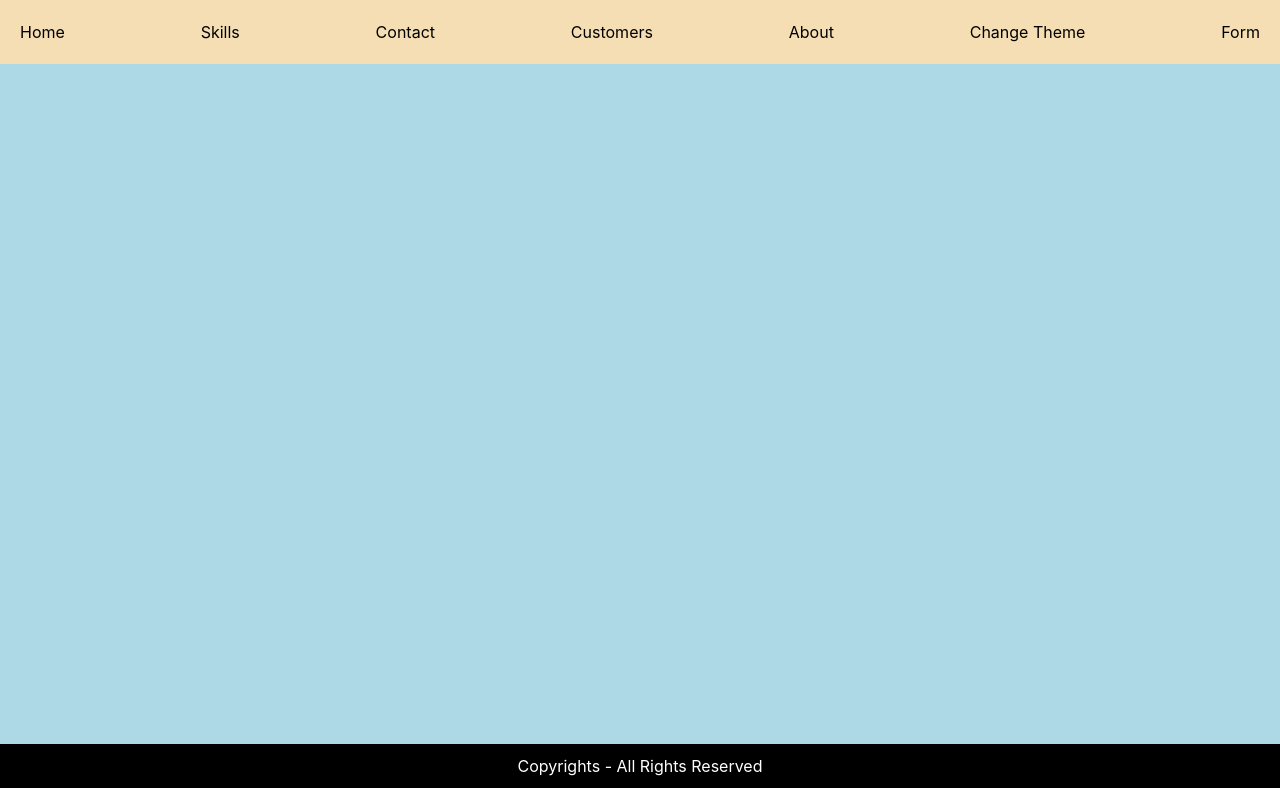
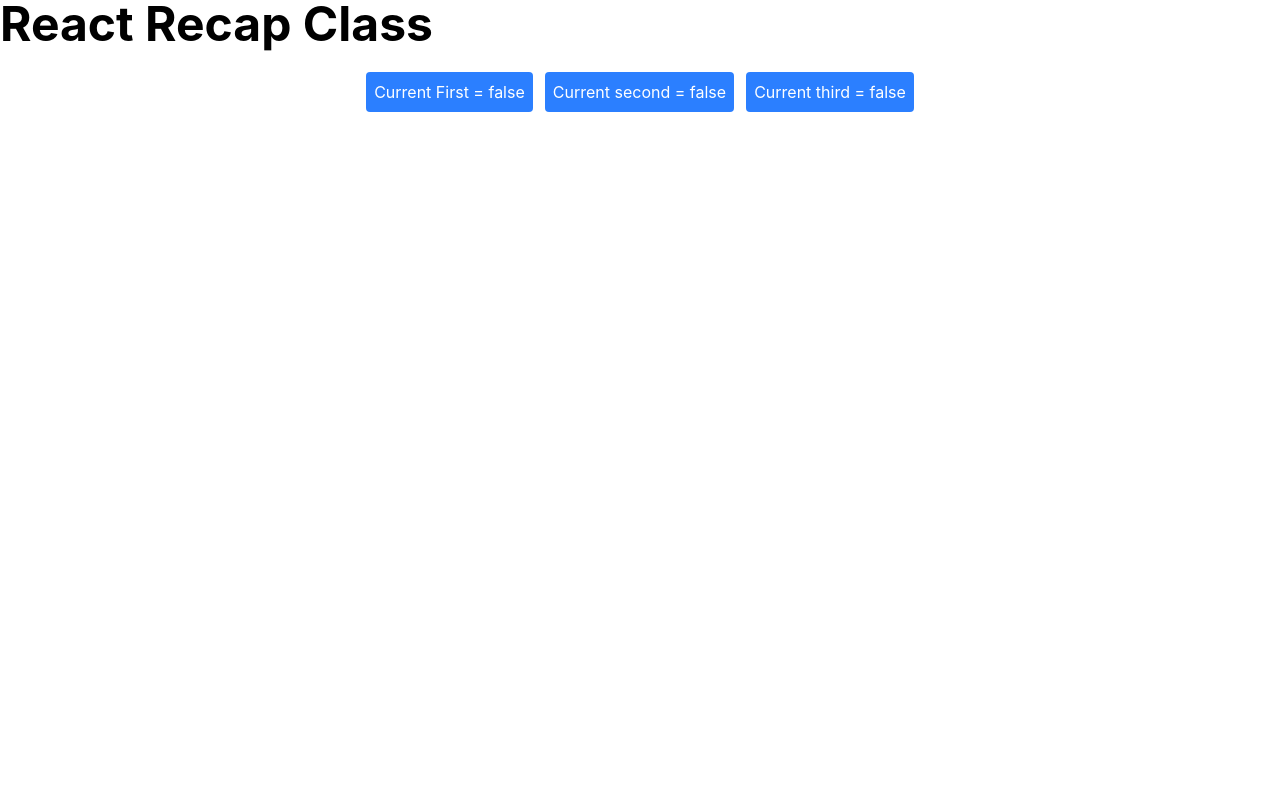
Before and after one commit to Sathiyapramod/react-transformers-demo, a React (Vite) app: page / in a window 1280 px wide. Built offline with nearby package versions, Linux system fonts and the light colour scheme; no server answers.

Commit message:
feat: added api calls demo

```diff
--- a/src/App.jsx
+++ b/src/App.jsx
@@ -1,15 +1,97 @@
 import React from "react";
 import "./App.css";
 import { RouterProvider } from "react-router-dom";
+import { useEffect, useState } from "react";
+import "./index.css";
 // please import your router configuration here
-import myRouter from "./routes/Routes";
+// import myRouter from "./routes/Routes";
 
 export default function App() {
+  // state variables
+  const [first, setFirst] = useState(false);
+  const [second, setSecond] = useState(false);
+  const [third, setThird] = useState(false);
+  // api data
+  const [customers, setCustomers] = useState([]);
+
+  const getCustomers = async () => {
+    try {
+      // api logic
+      const API_URL = "http://localhost:4000/api/customers";
+
+      const response = await fetch(API_URL, {
+        method: "GET",
+        headers: {
+          Authorization: `Bearer ${localStorage.getItem("token")}`,
+        },
+      });
+
+      // ok / not ok
+      // 200
+      if (response.status !== 200) {
+        alert("API Call Failed");
+      } else {
+        // success
+        const data = await response.json();
+        console.log(data);
+        setCustomers(data);
+      }
+    } catch (err) {
+      console.log(err);
+    }
+  };
+
+  // button event listeners
+  const handleFirst = () => setFirst((prev) => !prev);
+  const handleSecond = () => setSecond((prev) => !prev);
+  const handleThird = () => setThird((prev) => !prev);
+
+  // initial rendering will be completed
+  // jeeva function - atleast one time it will be executed
+
+  // whenver first is modified, jeeva will get executed
+  useEffect(() => {
+    console.log("first is modified");
+  }, [first]);
+
+  // single API call only -> go with []
+  useEffect(() => {
+    console.log("All Silver Tea Cups");
+    getCustomers();
+  }, []);
+
+  // whenever dealing with two (or) more state variables
+  // any state getting changes , function call will happen
+  useEffect(() => {
+    console.log("first , Second");
+  }, [first, second]);
+
   return (
     <div>
-      <RouterProvider router={myRouter}>
+      {/* <RouterProvider router={myRouter}>
 
-      </RouterProvider>
+      </RouterProvider> */}
+      <h1 className="font-bold text-5xl">React Recap Class</h1>
+      <div className="flex flex-row gap-3 justify-center items-center mt-4">
+        <button
+          className="bg-blue-500 p-2 text-white rounded-sm mt-2 w-fit"
+          onClick={handleFirst}
+        >
+          Current First = {first === false ? "false" : "true"}
+        </button>
+        <button
+          className="bg-blue-500 p-2 text-white rounded-sm mt-2 w-fit"
+          onClick={handleSecond}
+        >
+          Current second = {second === false ? "false" : "true"}
+        </button>
+        <button
+          className="bg-blue-500 p-2 text-white rounded-sm mt-2 w-fit"
+          onClick={handleThird}
+        >
+          Current third = {third === false ? "false" : "true"}
+        </button>
+      </div>
     </div>
   );
 }
--- /dev/null
+++ b/src/api/index.js
@@ -0,0 +1 @@
+// All API calls
--- a/src/components/Form.jsx
+++ b/src/components/Form.jsx
@@ -36,6 +36,7 @@
       // you will have API calls
       // CREATE A STUDENT PROFILE IN BACKEND
       const API_URL = "http://localhost:4000/api/students";
+      const data = "hello";
 
       // payload ready
       const payload = {
```
